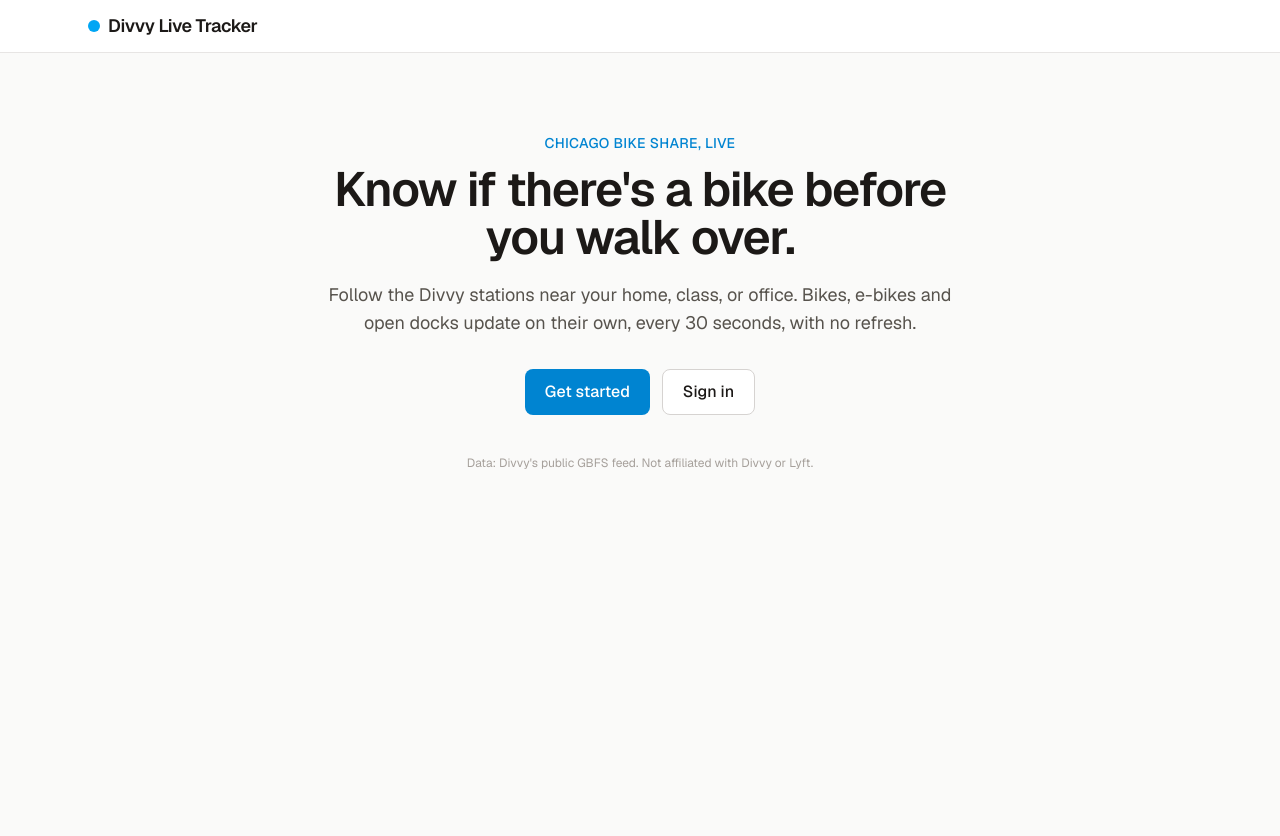
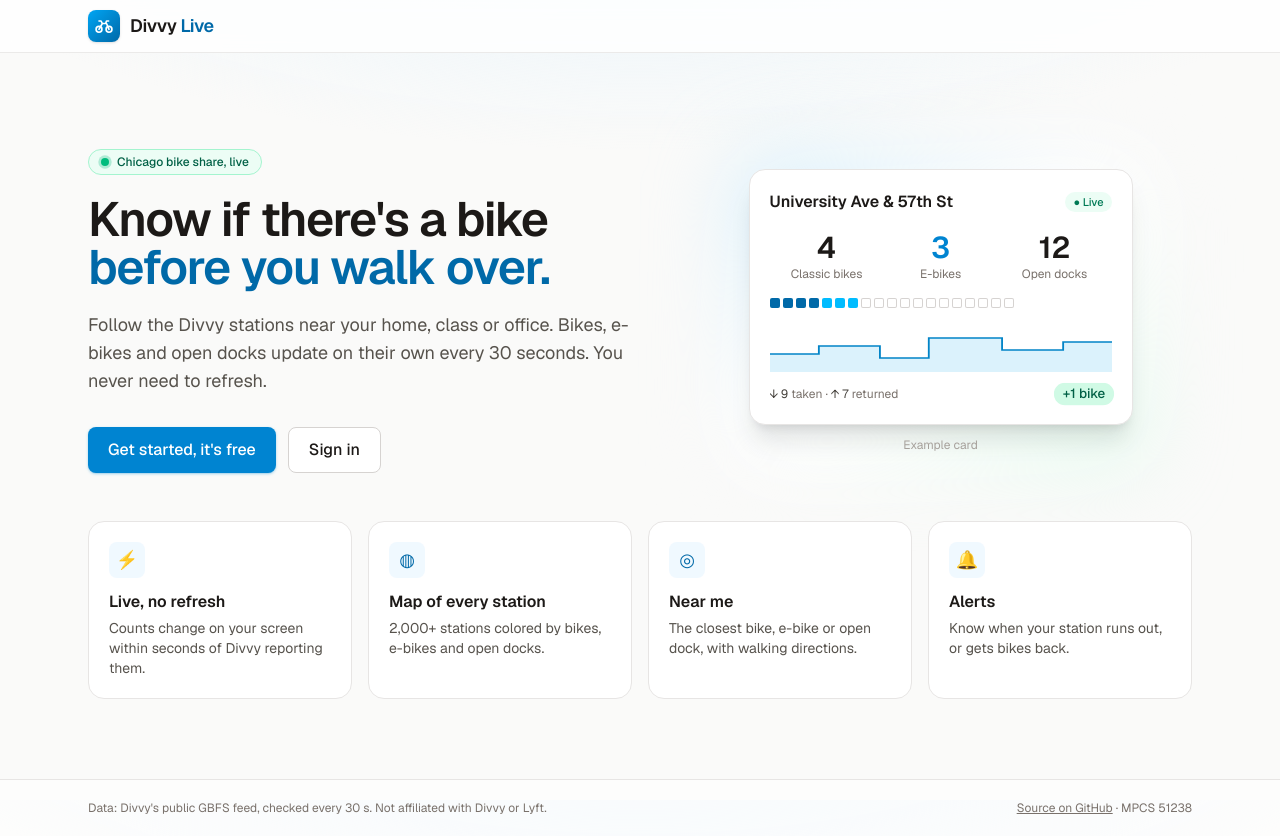
Before and after one commit to YitingChen-coder/Chicago-Divvy-Live-Tracker, a Next.js app: page / in a window 1280 px wide. Before the commit the page ends 800 px from the top, so only its background shows below. Built offline with nearby package versions, Linux system fonts and the light colour scheme; no server answers.

Commit message:
Polish UI: logo and sticky header, landing page with example card and features, footer

```diff
--- a/src/app/globals.css
+++ b/src/app/globals.css
@@ -6,9 +6,19 @@
 }
 
 body {
-  background: #fafaf9; /* stone-50 */
+  /* A faint sky wash at the top, fading to stone-50. */
+  background:
+    radial-gradient(1200px 500px at 50% -200px, rgb(224 242 254 / 0.9), transparent 70%),
+    #fafaf9;
   color: #1c1917; /* stone-900 */
 }
+
+/* The example "+1 bike" chip on the landing page pulses gently. */
+@keyframes chip {
+  0%, 70%, 100% { transform: scale(1); }
+  80% { transform: scale(1.12); }
+}
+.flash-chip { animation: chip 3s ease-in-out infinite; display: inline-block; }
 
 /* A station card glows briefly when Realtime pushes a change. */
 @keyframes flash {
@@ -25,7 +35,7 @@ body {
 .live-dot { animation: live 2s ease-in-out infinite; }
 
 @media (prefers-reduced-motion: reduce) {
-  .flash, .live-dot { animation: none; }
+  .flash, .live-dot, .flash-chip { animation: none; }
 }
 
 /* Alerts slide in from the right. */
--- a/src/app/page.tsx
+++ b/src/app/page.tsx
@@ -2,14 +2,79 @@ import { Show, SignInButton, SignUpButton, UserButton } from "@clerk/nextjs";
 import { Suspense } from "react";
 import { Dashboard } from "@/components/Dashboard";
 
+function Logo() {
+  return (
+    <span aria-hidden className="flex h-8 w-8 items-center justify-center rounded-lg bg-gradient-to-br from-sky-500 to-sky-700 text-white shadow-sm">
+      <svg viewBox="0 0 24 24" className="h-5 w-5" fill="none" stroke="currentColor" strokeWidth="2" strokeLinecap="round" strokeLinejoin="round">
+        <circle cx="6" cy="16" r="3.5" />
+        <circle cx="18" cy="16" r="3.5" />
+        <path d="M6 16l4-7h5l3 7M10 9l-1.5-3H6M14 9l1-3h2.5" />
+      </svg>
+    </span>
+  );
+}
+
+const FEATURES = [
+  { icon: "⚡", title: "Live, no refresh", text: "Counts change on your screen within seconds of Divvy reporting them." },
+  { icon: "◍", title: "Map of every station", text: "2,000+ stations colored by bikes, e-bikes and open docks." },
+  { icon: "◎", title: "Near me", text: "The closest bike, e-bike or open dock, with walking directions." },
+  { icon: "🔔", title: "Alerts", text: "Know when your station runs out, or gets bikes back." },
+];
+
+/** A static example card for the signed-out page, so people see what they'll get. */
+function PreviewCard() {
+  const cells = [...Array(4).fill("bg-sky-700"), ...Array(3).fill("bg-sky-400"), ...Array(12).fill("bg-white ring-1 ring-inset ring-stone-300")];
+  return (
+    <div className="relative mx-auto w-full max-w-sm">
+      <div aria-hidden className="absolute -inset-4 -z-10 rounded-[2rem] bg-gradient-to-br from-sky-200/60 via-white to-emerald-100/60 blur-2xl" />
+      <div className="rounded-2xl border border-stone-200 bg-white p-5 text-left shadow-xl">
+        <div className="flex items-center justify-between">
+          <p className="font-semibold">University Ave &amp; 57th St</p>
+          <span className="rounded-full bg-emerald-50 px-2 py-0.5 text-[11px] font-medium text-emerald-700">● Live</span>
+        </div>
+        <div className="mt-4 grid grid-cols-3 text-center">
+          {[
+            ["4", "Classic bikes", ""],
+            ["3", "E-bikes", "text-sky-600"],
+            ["12", "Open docks", ""],
+          ].map(([n, l, c]) => (
+            <div key={l}>
+              <p className={`text-3xl font-semibold ${c}`}>{n}</p>
+              <p className="text-xs text-stone-500">{l}</p>
+            </div>
+          ))}
+        </div>
+        <div className="mt-4 flex flex-wrap gap-[3px]">
+          {cells.map((c, i) => (
+            <span key={i} className={`h-2.5 w-2.5 rounded-[2px] ${c}`} />
+          ))}
+        </div>
+        <svg viewBox="0 0 280 48" className="mt-4 h-12 w-full" preserveAspectRatio="none" aria-hidden>
+          <path d="M0,30 H40 V22 H90 V34 H130 V14 H190 V26 H240 V18 H280 V48 H0 Z" fill="rgb(14 165 233 / 0.15)" />
+          <path d="M0,30 H40 V22 H90 V34 H130 V14 H190 V26 H240 V18 H280" fill="none" stroke="rgb(2 132 199)" strokeWidth="1.5" />
+        </svg>
+        <div className="mt-3 flex items-center justify-between text-xs text-stone-500">
+          <span>
+            <span className="text-stone-700">↓ 9</span> taken · <span className="text-stone-700">↑ 7</span> returned
+          </span>
+          <span className="flash-chip rounded-full bg-emerald-100 px-2 py-0.5 font-medium text-emerald-800">+1 bike</span>
+        </div>
+      </div>
+      <p className="mt-3 text-center text-xs text-stone-400">Example card</p>
+    </div>
+  );
+}
+
 export default function Home() {
   return (
     <>
-      <header className="border-b border-stone-200 bg-white">
-        <div className="mx-auto flex w-full max-w-6xl items-center justify-between px-4 py-3 sm:px-6">
-          <h1 className="flex items-center gap-2 text-lg font-semibold tracking-tight">
-            <span aria-hidden className="inline-block h-3 w-3 rounded-full bg-sky-500" />
-            Divvy Live Tracker
+      <header className="sticky top-0 z-[1100] border-b border-stone-200/80 bg-white/80 backdrop-blur">
+        <div className="mx-auto flex w-full max-w-6xl items-center justify-between px-4 py-2.5 sm:px-6">
+          <h1 className="flex items-center gap-2.5 text-lg font-semibold tracking-tight">
+            <Logo />
+            <span>
+              Divvy <span className="text-sky-700">Live</span>
+            </span>
           </h1>
           <Suspense>
             <Show when="signed-in">
@@ -27,34 +92,62 @@ export default function Home() {
           </Show>
 
           <Show when="signed-out">
-            <section className="mx-auto max-w-2xl px-6 py-20 text-center">
-              <p className="text-sm font-medium uppercase tracking-wide text-sky-600">Chicago bike share, live</p>
-              <h2 className="mt-3 text-4xl font-semibold tracking-tight sm:text-5xl">
-                Know if there&apos;s a bike before you walk over.
+            <section className="mx-auto grid max-w-6xl items-center gap-12 px-6 pb-12 pt-16 lg:grid-cols-[1.1fr_1fr] lg:pt-24">
+              <div className="text-center lg:text-left">
+                <p className="inline-flex items-center gap-2 rounded-full border border-emerald-200 bg-emerald-50 px-3 py-1 text-xs font-medium text-emerald-800">
+                  <span className="live-dot inline-block h-2 w-2 rounded-full bg-emerald-500" /> Chicago bike share, live
+                </p>
+                <h2 className="mt-5 text-4xl font-semibold tracking-tight text-balance sm:text-5xl">
+                  Know if there&apos;s a bike <span className="text-sky-700">before you walk over.</span>
                 </h2>
-              <p className="mt-5 text-lg text-stone-600">
-                Follow the Divvy stations near your home, class, or office. Bikes, e-bikes and open docks update on
-                their own, every 30 seconds, with no refresh.
+                <p className="mt-5 text-lg text-stone-600 text-pretty">
+                  Follow the Divvy stations near your home, class or office. Bikes, e-bikes and open docks update on their
+                  own every 30 seconds. You never need to refresh.
                 </p>
-              <div className="mt-8 flex justify-center gap-3">
+                <div className="mt-8 flex justify-center gap-3 lg:justify-start">
                   <SignUpButton>
-                  <button className="rounded-lg bg-sky-600 px-5 py-2.5 font-medium text-white hover:bg-sky-700">
-                    Get started
+                    <button className="rounded-lg bg-sky-600 px-5 py-2.5 font-medium text-white shadow-sm shadow-sky-600/30 transition hover:bg-sky-700">
+                      Get started, it&apos;s free
                     </button>
                   </SignUpButton>
                   <SignInButton>
-                  <button className="rounded-lg border border-stone-300 bg-white px-5 py-2.5 font-medium hover:bg-stone-50">
+                    <button className="rounded-lg border border-stone-300 bg-white px-5 py-2.5 font-medium transition hover:bg-stone-50">
                       Sign in
                     </button>
                   </SignInButton>
                 </div>
-              <p className="mt-10 text-xs text-stone-400">
-                Data: Divvy&apos;s public GBFS feed. Not affiliated with Divvy or Lyft.
-              </p>
+              </div>
+              <PreviewCard />
+            </section>
+
+            <section className="mx-auto max-w-6xl px-6 pb-20">
+              <ul className="grid gap-4 sm:grid-cols-2 lg:grid-cols-4">
+                {FEATURES.map((f) => (
+                  <li key={f.title} className="rounded-2xl border border-stone-200 bg-white p-5 transition hover:-translate-y-0.5 hover:shadow-md">
+                    <span aria-hidden className="flex h-9 w-9 items-center justify-center rounded-lg bg-sky-50 text-lg text-sky-700">
+                      {f.icon}
+                    </span>
+                    <p className="mt-3 font-semibold">{f.title}</p>
+                    <p className="mt-1 text-sm text-stone-600">{f.text}</p>
+                  </li>
+                ))}
+              </ul>
             </section>
           </Show>
         </Suspense>
       </main>
+
+      <footer className="border-t border-stone-200 bg-white/60">
+        <div className="mx-auto flex max-w-6xl flex-col gap-1 px-6 py-5 text-xs text-stone-500 sm:flex-row sm:justify-between">
+          <p>Data: Divvy&apos;s public GBFS feed, checked every 30 s. Not affiliated with Divvy or Lyft.</p>
+          <p>
+            <a href="https://github.com/YitingChen-coder/Chicago-Divvy-Live-Tracker" className="underline hover:text-stone-800">
+              Source on GitHub
+            </a>{" "}
+            · MPCS 51238
+          </p>
+        </div>
+      </footer>
     </>
   );
 }
--- a/src/components/CityStats.tsx
+++ b/src/components/CityStats.tsx
@@ -24,7 +24,7 @@ export function CityStats({ statuses }: { statuses: Record<string, StationStatus
     { label: "stations full", value: t.full, wide: true },
   ];
   return (
-    <dl className="mt-4 grid grid-cols-3 gap-px overflow-hidden rounded-xl border border-stone-200 bg-stone-200 sm:grid-cols-5">
+    <dl className="mt-4 grid grid-cols-3 gap-px overflow-hidden rounded-xl border border-stone-200 bg-stone-200 shadow-sm sm:grid-cols-5">
       {items.map((i) => (
         <div key={i.label} className={`flex-col-reverse bg-white px-3 py-2.5 sm:px-4 sm:py-3 ${i.wide ? "hidden sm:flex" : "flex"}`}>
           <dt className="text-xs text-stone-500">{i.label}</dt>
--- a/src/components/FreshnessBar.tsx
+++ b/src/components/FreshnessBar.tsx
@@ -53,7 +53,7 @@ export function FreshnessBar({
 
   return (
     <div
-      className={`sticky top-0 z-10 mt-4 flex flex-col gap-1 rounded-xl border px-4 py-3 shadow-sm backdrop-blur sm:flex-row sm:items-center sm:gap-3 ${s.box}`}
+      className={`sticky top-[53px] z-[1050] mt-4 flex flex-col gap-1 rounded-xl border px-4 py-3 shadow-sm backdrop-blur sm:flex-row sm:items-center sm:gap-3 ${s.box}`}
     >
       {/* Only the state is announced to screen readers; the ticking detail would be noise. */}
       <div className="flex items-center gap-2" role="status" aria-live="polite">
--- a/src/components/StationCard.tsx
+++ b/src/components/StationCard.tsx
@@ -39,7 +39,7 @@ export function StationCard({
   return (
     <article
       key={change?.key}
-      className={`relative rounded-2xl border bg-white p-5 shadow-sm transition ${
+      className={`relative rounded-2xl border bg-white p-5 shadow-sm transition hover:shadow-md ${
         change ? "flash border-sky-400" : "border-stone-200"
       } ${dimmed ? "opacity-70" : ""}`}
     >
```
Lines whose indentation alone changed are shown as unchanged.
